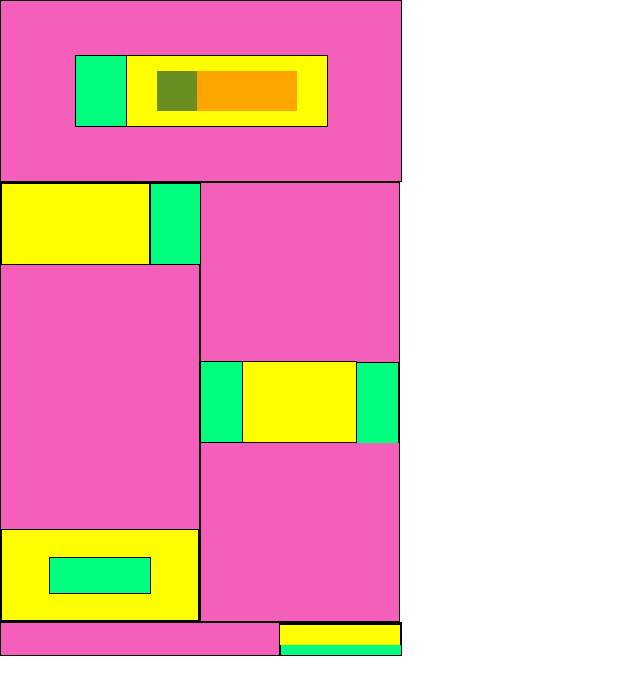
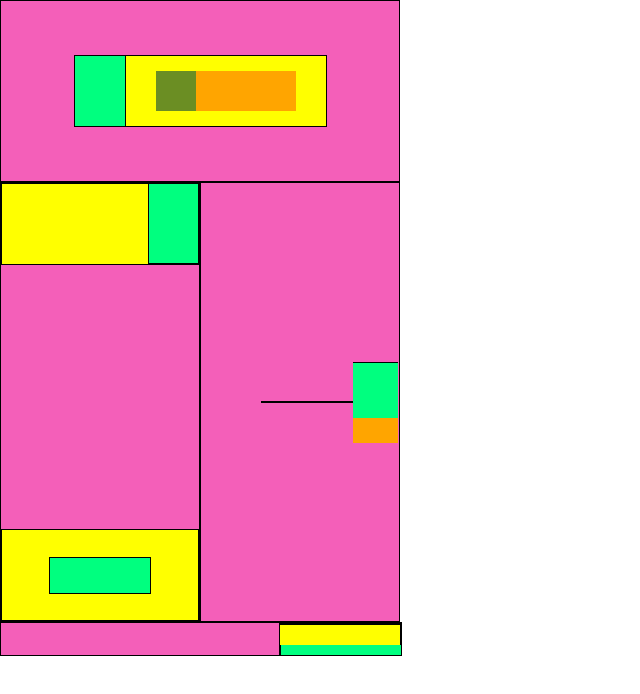
Before and after one commit to LinnBlok/Home-work2, a plain HTML site: page index.html in a window 1280 px wide. Shown: the whole page, without its empty margins (0-640 px from the left). Drawn offline with Linux system fonts and the light colour scheme.

Commit message:
Update css.css

```diff
--- a/css.css
+++ b/css.css
@@ -5,7 +5,7 @@ body{
     display: flex;
     justify-content: center;
     align-items: center;
-    width: 400px;
+    width: 398px;
     height: 180px;
     background-color: rgb(244, 95, 185);
     border: black solid 1px;
@@ -48,6 +48,7 @@ body{
     box-sizing: border-box;
     flex-direction: column;
     justify-content: space-between;
+    align-content: flex-start;
     background-color: rgb(244, 95, 185);
     width: 200px;
     height: 440px;
@@ -56,7 +57,8 @@ body{
 .block1 {
     display: flex;
     width: 200px;
-    height: 80px;
+    height: auto;
+    margin: 0 auto;
 }
 .yellow2 {
     display: flex;
@@ -68,8 +70,11 @@ body{
 .green2 {
     background-color: springgreen;
     width: 50px;
-    height: 80px;
-    border: black solid 1px;
+    height: 79px;
+    border-right: black solid 3px ;
+    border-bottom: black solid 2px;
+    border-top: black solid 1px;
+
 }
 .block2 {
     display: flex;
@@ -104,28 +109,39 @@ body{
     height: 440px;
     border: black solid 1px;
 }
+.block3{
+    display: flex;
+    width: 200px;
+    height: auto;
+    border: black solid 1px;
+}
 .green4 {
     background-color: springgreen;
-    width: 50px;
-    height: 80px;
-    border-top: black solid 1px;
-    border-bottom: black solid 1px;
+    justify-content: center;
+    width: 60px;
+    height: auto;
 }
 .yellow4 {
     background-color: yellow;
-    width: 140px;
-    height: 80px;
+    width: 90px;
+    height: auto;
     border: black solid 1px;
 }
 .green5 {
-     display: flex;
-     background-color: springgreen;
-     align-items: flex-end;
-     width: 50px;
-     height: 80px;
-     border-top: black solid 1px;
-     border-right: black solid 1px;
+    display: flex;
+    flex-direction: column;
+    justify-content: flex-end;
+    background-color: springgreen;
+    width: 45px;
+    height: 80px;
+    border-top: black solid 1px;
  }
+.orange2{
+    background-color: orange;
+    align-content: flex-end;
+    width: 45px;
+    height: 25px;
+}
 .footer {
     display: flex;
     justify-content: right;
```
